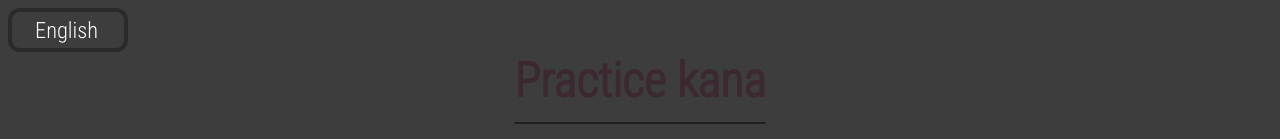
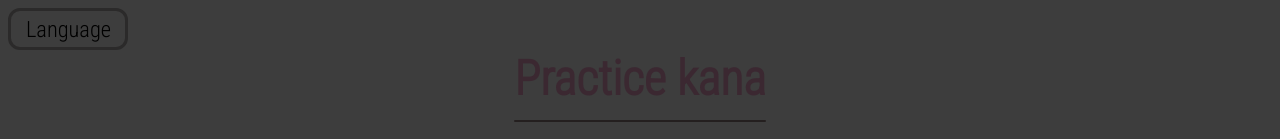
Before and after one commit to Domino123-dot/Japanese-Bingo, a Next.js app: page /Both/both in a window 1280 px wide. Shown: the top 139 px of the page. Built offline with nearby package versions, Linux system fonts and the light colour scheme; a web font is replaced by a local one.

Commit message:
Added language select button with styling.

```diff
--- a/components/layout/layout.js
+++ b/components/layout/layout.js
@@ -1,12 +1,12 @@
 import React from "react";
 import Footer from "../footer/footer";
 import Line from "../line";
-import Select from "../select/select";
+import LanguageSelect from "../select/select";
 
 export default function Layout({ children }) {
   return (
     <>
-    <Select />
+    <LanguageSelect text="Language" />
       <main>{children}</main>
       <Line />
       <Footer />
--- a/components/select/select.js
+++ b/components/select/select.js
@@ -1,21 +1,27 @@
-import React from "react";
+import { React, useState } from "react";
 import styles from "../select/select.module.scss";
+import clsx from "clsx";
+function LanguageSelect() {
+  const [isVisible, setVisibility] = useState(false);
 
-
-
-const Select = () =>{
-return(
-<select className={styles.select} name="Choose language">
-
-         <option value="PL">Polish</option>
-         <option selected="selected" value="EN">
-           English
-         </option>
-       </select>
-
-
-)
-
+  return (
+    <>
+      <button
+        className={styles.button}
+        onClick={() => setVisibility(!isVisible)}
+      >Language</button>
+      <div
+        className={clsx(styles.HiddenList , {[styles.ActiveList] : isVisible}
+        )}
+      >
+        <ul>
+          <li>Polish</li>
+          <li>English</li>
+          <li>Dutch</li>
+        </ul>
+      </div>
+    </>
+  );
 }
 
-export default Select;
+export default LanguageSelect;
--- a/components/select/select.module.scss
+++ b/components/select/select.module.scss
@@ -1,12 +1,12 @@
 @import "/public/color.scss";
 @import url(https://fonts.googleapis.com/css2?family=Roboto+Condensed:wght@300&display=swap);
 
-.select {
+.button {
   font-size: 1.4rem;
   width: 120px;
-    padding: 5px 5px 5px 23px;
-    color: white;
-    border: 4px solid #2b2a2a;
+  padding: 5px 5px 5px 6px;
+  color: black;
+  border: 3px solid #2b2a2a;
   border-radius: 15px;
   appearance: none;
   border-radius: 12px;
@@ -14,12 +14,51 @@
   font-family: "Roboto Condensed";
   font-weight: 500;
   outline: none;
-    display: block;
   transition: 1.5s;
-
   &:hover {
     transition: 1.5s;
-      border: 4px solid #d6d6d6;
+    border: 3px solid #d6d6d6;
     color: #d6d6d6;
   }
 }
+
+.HiddenList {
+  font-family: "Roboto Condensed";
+  font-weight: 700;
+  position: absolute;
+  visibility: hidden;
+  opacity: 0;
+  transition: visibility .2s linear, opacity .2s linear;
+  ul {
+    list-style: none;
+    padding: 0;
+    border: 3px solid #2b2a2a;
+    border-radius: 15px;
+    li {
+      padding: 0.5rem 1rem;
+      cursor: pointer;
+
+    }
+  }
+}
+
+.ActiveList {
+  cursor: pointer;
+  position: absolute;
+  list-style-type: none;
+  visibility: visible;
+  opacity: 1;
+  ul {
+    list-style: none;
+    padding: 0;
+
+    li {
+      padding: 0.5rem 1rem;
+      transition: 1.5s;
+      &:hover {
+        color: white;
+        transition: 1.5s;
+      }
+    }
+  }
+}
--- a/package.json
+++ b/package.json
@@ -6,6 +6,7 @@
     "start": "next start"
   },
   "dependencies": {
+    "clsx": "^1.1.1",
     "next": "latest",
     "react": "17.0.2",
     "react-dom": "17.0.2",
```
Also changed, not shown: 1 other file (tests, documents, lock files or other folders). Lines whose indentation alone changed are shown as unchanged.
